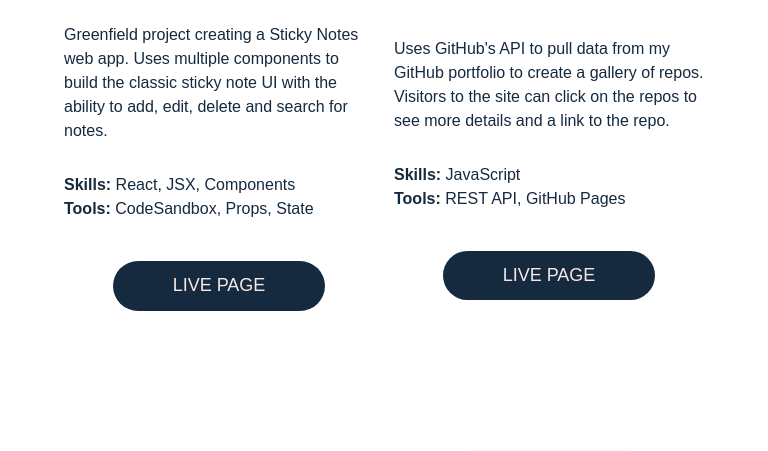
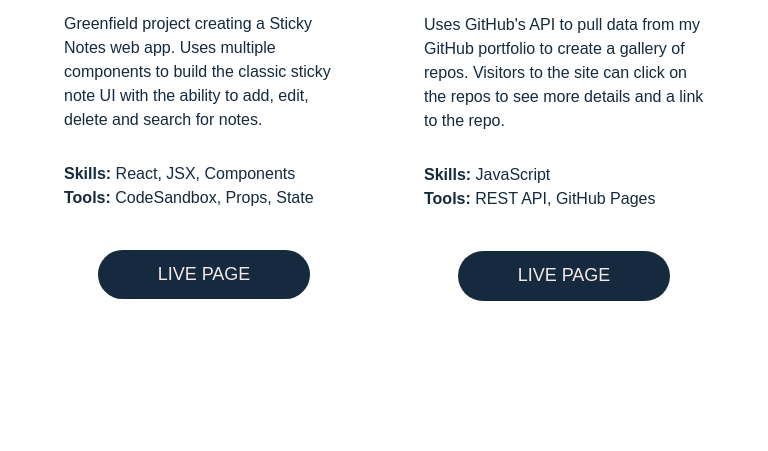
Before and after one commit to Shanae-B/my-portfolio-2023, a website with bundled scripts: page docs/index.html in a window 768 px wide. Shown: the part 1074-1525 px from the top of the page. Built offline with nearby package versions, Linux system fonts and the light colour scheme; a web font is replaced by a local one.

Commit message:
Cleaned up CSS code

```diff
--- a/docs/css/style.css
+++ b/docs/css/style.css
@@ -443,7 +443,6 @@
   justify-content:space-around;
   flex-flow: row wrap;
 
-
   }
 
 header nav ul {
@@ -671,7 +670,7 @@ header nav ul {
     display: grid;
     grid-template-columns: repeat(2, 1fr); /* 2 columns */
     grid-template-rows: repeat(3, auto); /* 3 rows with auto height */
-    gap: 20px; /* Adjust the gap as needed */
+    gap: 80px; /* Adjust the gap as needed */
   }
 
   .home-portfolio-piece {
@@ -799,11 +798,9 @@ header nav ul {
   .portfolio-header {
 
     margin-bottom:20%;
-
  }
 
    .portfolio-wrapper {
-    /**display: flex;**/
     justify-content: center;
     flex-flow: row wrap;
     display: grid;
@@ -860,7 +857,6 @@ header nav ul {
 
   .language-wrapper p,
   .tool-wrapper p {
-    /**background-color: #152A3E;**/
     color: #152A3E;
     width: 15%;
     margin: 0;
```
Lines whose indentation alone changed are shown as unchanged.
